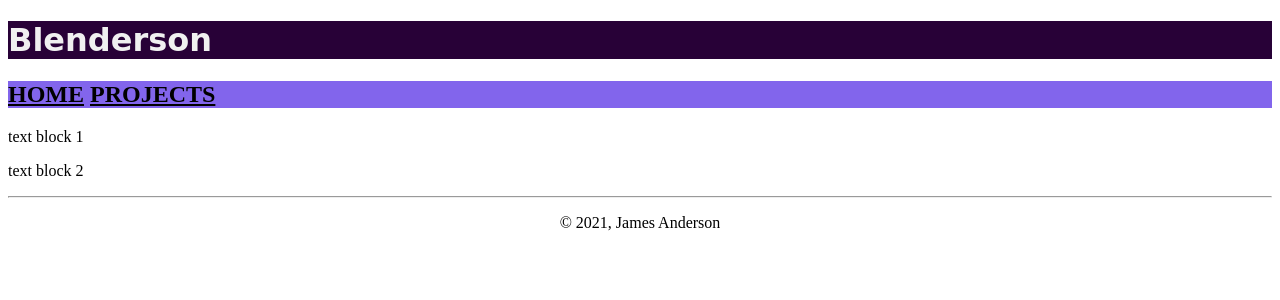
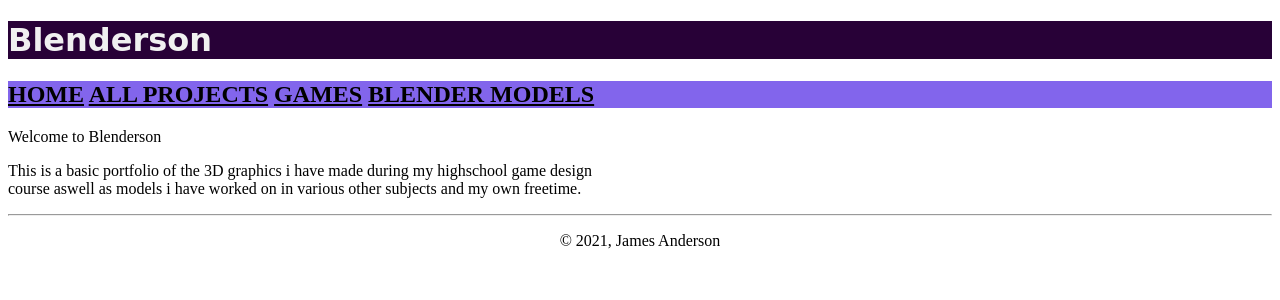
Before and after one commit to 17143/Project, a Flask app: page / in a window 1280 px wide. Shown: the top 300 px of the page. Run offline with Flask 2, Linux system fonts and the light colour scheme; some web fonts are replaced.

Commit message:
added a games, animations, and blender models route to link in my nav bar, will be workign on individual pages soon, added the coinciding html files, i am starting to plan a sort of subcategory many to many table. a few extra details such as a very small edit with the home page.

```diff
--- a/main.py
+++ b/main.py
@@ -24,10 +24,24 @@ def projects():
     projects = models.Project.query.all()
     return render_template('projects.html', projects=projects)
 
-@app.route('/project/<int:id>')
-def project(id):
-  project = models.Pizza.query.filter_by(id=id).first_or_404()
-  return render_template('pizza.html', project=project)
+@app.route('/games')
+def games():
+  games = models.Project.query.filter_by(category=1).all()
+  print(games)
+  return render_template('games.html', games=games)
+
+@app.route('/blender')
+def blender():
+  blender = models.Project.query.filter_by(category=3).all()
+  print(blender)
+  return render_template('blender.html', blender=blender)
+
+@app.route('/animations')
+def animations():
+  animations = models.Project.query.filter_by(category=2).all()
+  print(animations)
+  return render_template('animations.html', animations=animations)
+
 
 # @app.route("/Project/<string:project_name>")
 # def Project(project_name):
--- a/templates/home.html
+++ b/templates/home.html
@@ -2,9 +2,9 @@
 
 {% block content %}
 
-  <p>text block 1
+  <p>Welcome to Blenderson
   </p>
-  <p> text block 2
+  <p> This is a basic portfolio of the 3D graphics i have made during my highschool game design <br>course aswell as models i have worked on in various other subjects and my own freetime.
   </p>
 
 {% endblock %}
--- a/templates/nav.html
+++ b/templates/nav.html
@@ -1,3 +1,6 @@
 <h2>
-  <a href="{{ url_for('home') }}">HOME</a> <a href="{{ url_for('projects') }}">PROJECTS</a>
+  <a href="{{ url_for('home') }}">HOME</a>
+  <a href="{{ url_for('projects') }}">ALL PROJECTS</a>
+  <a href="{{ url_for('games') }}">GAMES</a>
+  <a href="{{ url_for('blender') }}">BLENDER MODELS</a>
 </h2>
```
Also changed, not shown: templates/animations.html (added, +10 -0 lines), templates/blender.html (added, +10 -0 lines), templates/games.html (added, +10 -0 lines), portfolio.db.
